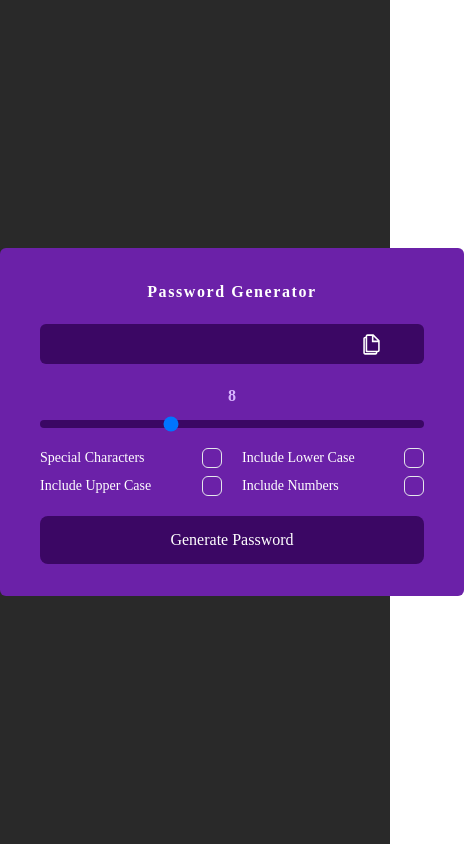
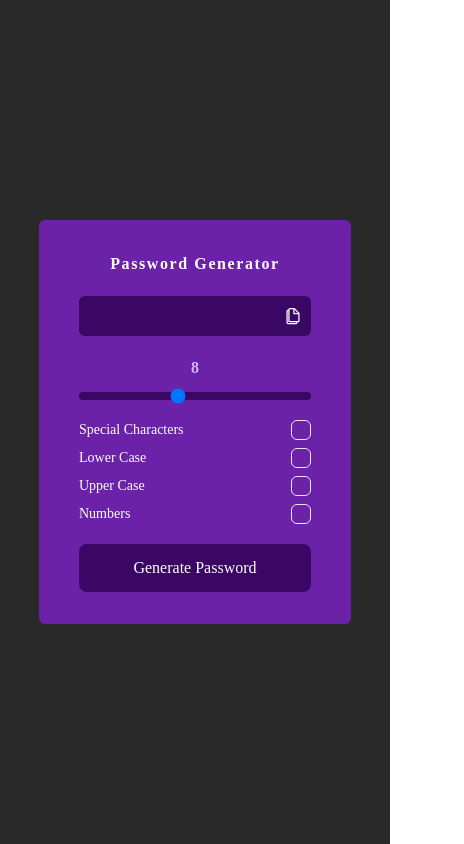
Before and after one commit to nicoryy/password_generator_react, a React (Vite) app: page / in a window 390 px wide. Shown: the whole page, 464 px wide, since content can reach past the window. Built offline with nearby package versions, Linux system fonts and the light colour scheme.

Commit message:
responsive

```diff
--- a/src/App.jsx
+++ b/src/App.jsx
@@ -2,7 +2,6 @@ import { useState } from "react";
 import { IoMdCopy } from "react-icons/io";
 import { IoCheckmark } from "react-icons/io5";
 import { upper, lower, special, numbers } from "./charcters";
-import Notify from "./msgs";
 
 export default function App() {
   const [IncludeSpecialCharcters, setIncludeSpecialCharcters] = useState(false);
@@ -45,10 +44,12 @@ export default function App() {
 
   return (
     <div className="bg-[#292929] grid place-items-center h-100v w-full font-JetBrains text-white selection:bg-purple-900 selection:text-purple-950">
-      <div className="bg-purple-800 grid place-items-center px-10 py-8 rounded-md">
+      <div className="bg-purple-800 grid place-items-center px-10 py-8 rounded-md max-md:w-[80%] ">
         <h1 className=" font-bold tracking-widest">Password Generator</h1>
-        <div className="w-96">
-          <div className="flex gap-5 px-4 py-2 h-10 bg-purple-950 rounded-md w-full justify-center relative my-5">
+        <div className="w-full">
+          <div className="flex text-sm gap-5 px-4 py-2.5 h-10 bg-purple-950 rounded-md
+          w-full justify-center relative my-5 xs:text-xs
+          ">
             <span>{Password}</span>
             <button className="absolute right-5" onClick={() => {
               navigator.clipboard.writeText(Password).then(() => {
@@ -58,7 +59,7 @@ export default function App() {
                 alert('Failed to copy');
                 /* Rejected - text failed to copy to the clipboard */
               });
-            }}><IoMdCopy size={25} className="absolute right-5" /></button>
+            }}><IoMdCopy size={25} className="absolute md:right-0 xs:size-5 lg:-right-1 xs:-right-3" /></button>
           </div>
 
           <div className="flex flex-col w-full items-center gap-3">
@@ -67,15 +68,15 @@ export default function App() {
               id="minmax-range"
               type="range"
               min="0"
-              max="24"
+              max="19"
               value={passLength}
               onChange={(e) => setPassLength(e.target.value)}
               class="w-full h-2 bg-purple-950 rounded-xl appearance-none cursor-pointer mb-5 thumb "
             ></input>
           </div>
 
-          <div className="grid w-full gap-x-5 gap-y-2 grid-cols-2 text-sm">
-            <div className="flex relative w-full justify-between">
+          <div className="grid w-full gap-x-5 gap-y-2 2xs:grid-cols-2 grid-cols-1 text-sm">
+            <div className="flex relative w-full gap-2 justify-between">
               <label htmlFor="special">Special Characters</label>
               <input
                 checked={IncludeSpecialCharcters}
@@ -92,7 +93,7 @@ export default function App() {
             </div>
 
             <div className="flex relative w-full justify-between">
-              <label htmlFor="lower">Include Lower Case</label>
+              <label htmlFor="lower">Lower Case</label>
               <input
                 checked={IncludeLower}
                 onChange={(e) => setIncludeLower(e.target.checked)}
@@ -108,7 +109,7 @@ export default function App() {
             </div>
 
             <div className="flex relative w-full justify-between">
-              <label htmlFor="upper">Include Upper Case</label>
+              <label htmlFor="upper">Upper Case</label>
               <input
                 checked={IncludeUpper}
                 onChange={(e) => setIncludeUpper(e.target.checked)}
@@ -124,7 +125,7 @@ export default function App() {
             </div>
 
             <div className="flex relative w-full justify-between">
-              <label htmlFor="number">Include Numbers</label>
+              <label htmlFor="number">Numbers</label>
               <input
                 checked={IncludeNumber}
                 onChange={(e) => setIncludeNumber(e.target.checked)}
--- a/tailwind.config.js
+++ b/tailwind.config.js
@@ -15,10 +15,15 @@ export default {
         "90v": "90vh",
         "100v": "100vh",
       },
+      screens:{
+        'xs':'320px',
+        '2xs':'425px'
+      }
     },
     fontFamily: {
       JetBrains: "JetBrains Mono",
     },
+
   },
   plugins: [],
 };
```
